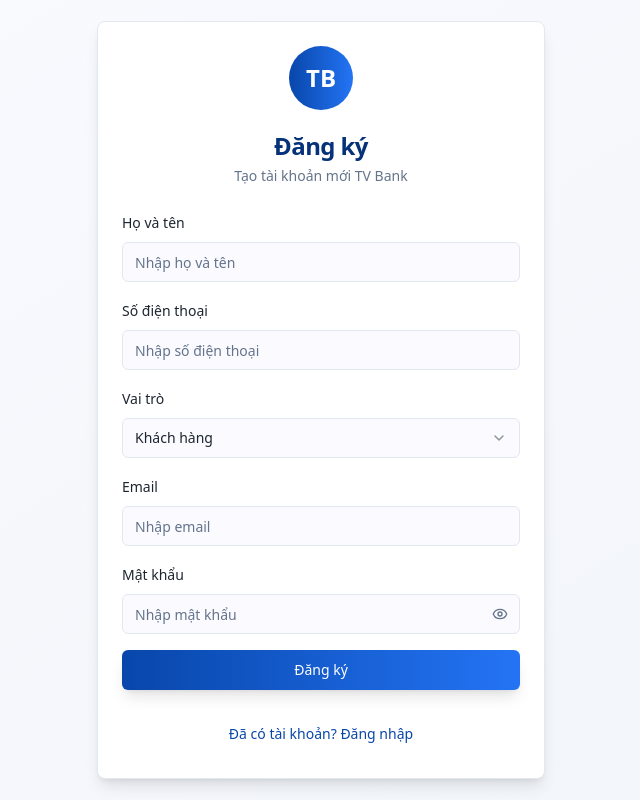
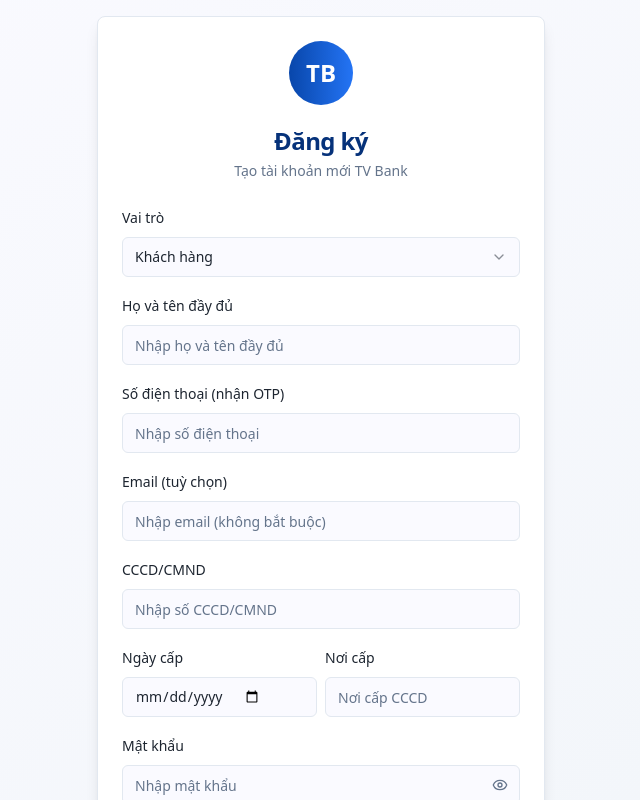
Before and after one commit to ngngocbich/tvbank-ai-buddy-63, a React (Vite) app: page /auth in a window 1280 px wide. Both pictures are taken after a click on the button "Chưa có tài khoản? Đăng ký ngay". Shown: the top 800 px of the page, without its empty margins (319-959 px from the left). Built offline with nearby package versions, Linux system fonts and the light colour scheme.

Commit message:
Add user role authentication
Implement authentication flows for customer, consultant, and branch manager roles, including login and registration. Skip password verification steps for simulation purposes.

```diff
--- a/src/pages/Auth.tsx
+++ b/src/pages/Auth.tsx
@@ -11,14 +11,29 @@ import { Eye, EyeOff } from 'lucide-react';
 
 const Auth = () => {
   const [isLogin, setIsLogin] = useState(true);
+  const [role, setRole] = useState<'customer' | 'consultant' | 'branch_manager'>('customer');
+
+  // Common fields
+  const [password, setPassword] = useState('');
+  const [showPassword, setShowPassword] = useState(false);
+  const [loading, setLoading] = useState(false);
+
+  // Customer fields
   const [email, setEmail] = useState('');
-  const [password, setPassword] = useState('');
+  const [phoneOrAccount, setPhoneOrAccount] = useState('');
   const [fullName, setFullName] = useState('');
   const [phone, setPhone] = useState('');
-  const [role, setRole] = useState<'customer' | 'consultant' | 'branch_manager'>('customer');
+  const [idNumber, setIdNumber] = useState('');
+  const [idIssueDate, setIdIssueDate] = useState('');
+  const [idIssuePlace, setIdIssuePlace] = useState('');
+
+  // Employee fields
+  const [employeeId, setEmployeeId] = useState('');
+  const [companyEmail, setCompanyEmail] = useState('');
   const [branchId, setBranchId] = useState('');
-  const [showPassword, setShowPassword] = useState(false);
-  const [loading, setLoading] = useState(false);
+
+  // Manager fields
+  const [managerId, setManagerId] = useState('');
 
   const { signIn, signUp, user } = useAuth();
   const navigate = useNavigate();
@@ -30,13 +45,61 @@ const Auth = () => {
     }
   }, [user, navigate]);
 
+  const getLoginCredentials = () => {
+    switch (role) {
+      case 'customer':
+        return { email: phoneOrAccount, password };
+      case 'consultant':
+        return { email: employeeId, password };
+      case 'branch_manager':
+        return { email: managerId, password };
+      default:
+        return { email, password };
+    }
+  };
+
+  const getSignUpData = () => {
+    const baseData = {
+      full_name: fullName,
+      role,
+      phone: role === 'customer' ? phone : undefined,
+      ...(role !== 'customer' && branchId && { branch_id: branchId })
+    };
+
+    switch (role) {
+      case 'customer':
+        return {
+          ...baseData,
+          email: email || `${phone}@customer.tvbank.com`,
+          id_number: idNumber,
+          id_issue_date: idIssueDate,
+          id_issue_place: idIssuePlace
+        };
+      case 'consultant':
+        return {
+          ...baseData,
+          email: companyEmail,
+          employee_id: employeeId
+        };
+      case 'branch_manager':
+        return {
+          ...baseData,
+          email: companyEmail,
+          manager_id: managerId
+        };
+      default:
+        return baseData;
+    }
+  };
+
   const handleSubmit = async (e: React.FormEvent) => {
     e.preventDefault();
     setLoading(true);
 
     try {
       if (isLogin) {
-        const { error } = await signIn(email, password);
+        const credentials = getLoginCredentials();
+        const { error } = await signIn(credentials.email, credentials.password);
         if (error) {
           toast({
             title: 'Lỗi đăng nhập',
@@ -50,14 +113,9 @@ const Auth = () => {
           });
         }
       } else {
-        const userData = {
-          full_name: fullName,
-          phone,
-          role,
-          ...(role !== 'customer' && branchId && { branch_id: branchId })
-        };
-
-        const { error } = await signUp(email, password, userData);
+        const userData = getSignUpData();
+        const signUpEmail = ('email' in userData ? userData.email : null) || email;
+        const { error } = await signUp(signUpEmail, password, userData);
         if (error) {
           toast({
             title: 'Lỗi đăng ký',
@@ -67,7 +125,7 @@ const Auth = () => {
         } else {
           toast({
             title: 'Đăng ký thành công',
-            description: 'Vui lòng kiểm tra email để xác nhận tài khoản.'
+            description: 'Tài khoản đã được tạo thành công!'
           });
         }
       }
@@ -101,31 +159,7 @@ const Auth = () => {
         </CardHeader>
         <CardContent>
           <form onSubmit={handleSubmit} className="space-y-4">
-            {!isLogin && (
-              <>
-                <div className="space-y-2">
-                  <Label htmlFor="fullName">Họ và tên</Label>
-                  <Input
-                    id="fullName"
-                    type="text"
-                    value={fullName}
-                    onChange={(e) => setFullName(e.target.value)}
-                    required
-                    placeholder="Nhập họ và tên"
-                  />
-                </div>
-
-                <div className="space-y-2">
-                  <Label htmlFor="phone">Số điện thoại</Label>
-                  <Input
-                    id="phone"
-                    type="tel"
-                    value={phone}
-                    onChange={(e) => setPhone(e.target.value)}
-                    placeholder="Nhập số điện thoại"
-                  />
-                </div>
-
+            {/* Role selection - always show for both login and signup */}
             <div className="space-y-2">
               <Label htmlFor="role">Vai trò</Label>
               <Select value={role} onValueChange={(value: 'customer' | 'consultant' | 'branch_manager') => setRole(value)}>
@@ -140,7 +174,157 @@ const Auth = () => {
               </Select>
             </div>
 
-                {role !== 'customer' && (
+            {/* Login fields based on role */}
+            {isLogin && (
+              <>
+                {role === 'customer' && (
+                  <div className="space-y-2">
+                    <Label htmlFor="phoneOrAccount">Số điện thoại / Số tài khoản</Label>
+                    <Input
+                      id="phoneOrAccount"
+                      type="text"
+                      value={phoneOrAccount}
+                      onChange={(e) => setPhoneOrAccount(e.target.value)}
+                      required
+                      placeholder="Nhập số điện thoại hoặc số tài khoản"
+                    />
+                  </div>
+                )}
+
+                {role === 'consultant' && (
+                  <div className="space-y-2">
+                    <Label htmlFor="employeeId">Mã nhân viên / Username</Label>
+                    <Input
+                      id="employeeId"
+                      type="text"
+                      value={employeeId}
+                      onChange={(e) => setEmployeeId(e.target.value)}
+                      required
+                      placeholder="Nhập mã nhân viên"
+                    />
+                  </div>
+                )}
+
+                {role === 'branch_manager' && (
+                  <div className="space-y-2">
+                    <Label htmlFor="managerId">Mã quản lý / ID quản lý</Label>
+                    <Input
+                      id="managerId"
+                      type="text"
+                      value={managerId}
+                      onChange={(e) => setManagerId(e.target.value)}
+                      required
+                      placeholder="Nhập mã quản lý"
+                    />
+                  </div>
+                )}
+              </>
+            )}
+
+            {/* Signup fields based on role */}
+            {!isLogin && (
+              <>
+                <div className="space-y-2">
+                  <Label htmlFor="fullName">Họ và tên đầy đủ</Label>
+                  <Input
+                    id="fullName"
+                    type="text"
+                    value={fullName}
+                    onChange={(e) => setFullName(e.target.value)}
+                    required
+                    placeholder="Nhập họ và tên đầy đủ"
+                  />
+                </div>
+
+                {role === 'customer' && (
+                  <>
+                    <div className="space-y-2">
+                      <Label htmlFor="phone">Số điện thoại (nhận OTP)</Label>
+                      <Input
+                        id="phone"
+                        type="tel"
+                        value={phone}
+                        onChange={(e) => setPhone(e.target.value)}
+                        required
+                        placeholder="Nhập số điện thoại"
+                      />
+                    </div>
+
+                    <div className="space-y-2">
+                      <Label htmlFor="email">Email (tuỳ chọn)</Label>
+                      <Input
+                        id="email"
+                        type="email"
+                        value={email}
+                        onChange={(e) => setEmail(e.target.value)}
+                        placeholder="Nhập email (không bắt buộc)"
+                      />
+                    </div>
+
+                    <div className="space-y-2">
+                      <Label htmlFor="idNumber">CCCD/CMND</Label>
+                      <Input
+                        id="idNumber"
+                        type="text"
+                        value={idNumber}
+                        onChange={(e) => setIdNumber(e.target.value)}
+                        required
+                        placeholder="Nhập số CCCD/CMND"
+                      />
+                    </div>
+
+                    <div className="grid grid-cols-2 gap-2">
+                      <div className="space-y-2">
+                        <Label htmlFor="idIssueDate">Ngày cấp</Label>
+                        <Input
+                          id="idIssueDate"
+                          type="date"
+                          value={idIssueDate}
+                          onChange={(e) => setIdIssueDate(e.target.value)}
+                          required
+                        />
+                      </div>
+                      <div className="space-y-2">
+                        <Label htmlFor="idIssuePlace">Nơi cấp</Label>
+                        <Input
+                          id="idIssuePlace"
+                          type="text"
+                          value={idIssuePlace}
+                          onChange={(e) => setIdIssuePlace(e.target.value)}
+                          required
+                          placeholder="Nơi cấp CCCD"
+                        />
+                      </div>
+                    </div>
+                  </>
+                )}
+
+                {role === 'consultant' && (
+                  <>
+                    <div className="space-y-2">
+                      <Label htmlFor="employeeId">Mã nhân viên (được cấp sẵn)</Label>
+                      <Input
+                        id="employeeId"
+                        type="text"
+                        value={employeeId}
+                        onChange={(e) => setEmployeeId(e.target.value)}
+                        required
+                        placeholder="Nhập mã nhân viên"
+                      />
+                    </div>
+
+                    <div className="space-y-2">
+                      <Label htmlFor="companyEmail">Email công ty</Label>
+                      <Input
+                        id="companyEmail"
+                        type="email"
+                        value={companyEmail}
+                        onChange={(e) => setCompanyEmail(e.target.value)}
+                        required
+                        placeholder="Nhập email công ty"
+                      />
+                    </div>
+
                     <div className="space-y-2">
                       <Label htmlFor="branchId">Mã chi nhánh</Label>
                       <Input
@@ -148,25 +332,54 @@ const Auth = () => {
                         type="text"
                         value={branchId}
                         onChange={(e) => setBranchId(e.target.value)}
+                        required
                         placeholder="Nhập mã chi nhánh"
-                      required
                       />
                     </div>
+                  </>
+                )}
+
+                {role === 'branch_manager' && (
+                  <>
+                    <div className="space-y-2">
+                      <Label htmlFor="managerId">Mã quản lý (được cấp trước)</Label>
+                      <Input
+                        id="managerId"
+                        type="text"
+                        value={managerId}
+                        onChange={(e) => setManagerId(e.target.value)}
+                        required
+                        placeholder="Nhập mã quản lý"
+                      />
+                    </div>
+
+                    <div className="space-y-2">
+                      <Label htmlFor="companyEmail">Email nội bộ</Label>
+                      <Input
+                        id="companyEmail"
+                        type="email"
+                        value={companyEmail}
+                        onChange={(e) => setCompanyEmail(e.target.value)}
+                        required
+                        placeholder="Nhập email nội bộ"
+                      />
+                    </div>
+
+                    <div className="space-y-2">
+                      <Label htmlFor="branchId">Mã chi nhánh</Label>
+                      <Input
+                        id="branchId"
+                        type="text"
+                        value={branchId}
+                        onChange={(e) => setBranchId(e.target.value)}
+                        required
+                        placeholder="Nhập mã chi nhánh"
+                      />
+                    </div>
+                  </>
                 )}
               </>
             )}
-
-            <div className="space-y-2">
-              <Label htmlFor="email">Email</Label>
-              <Input
-                id="email"
-                type="email"
-                value={email}
-                onChange={(e) => setEmail(e.target.value)}
-                required
-                placeholder="Nhập email"
-              />
-            </div>
 
             <div className="space-y-2">
               <Label htmlFor="password">Mật khẩu</Label>
```
Lines whose indentation alone changed are shown as unchanged.
